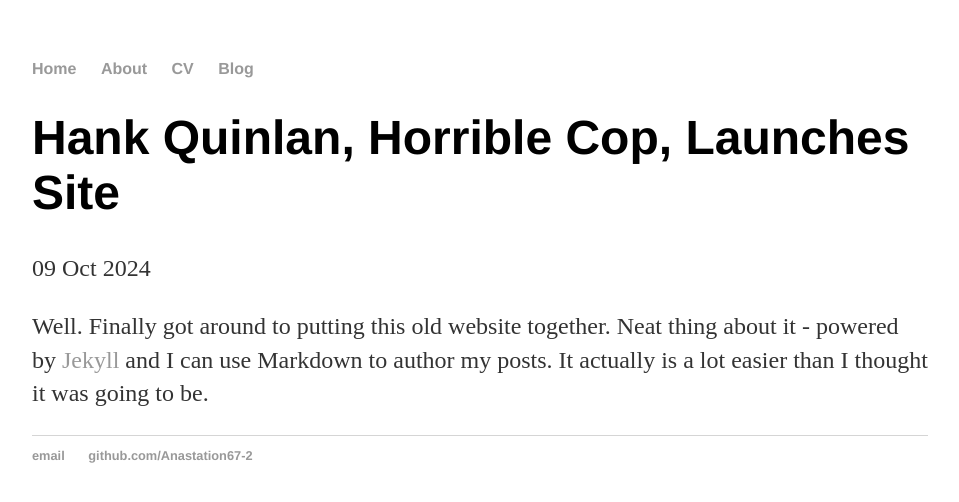
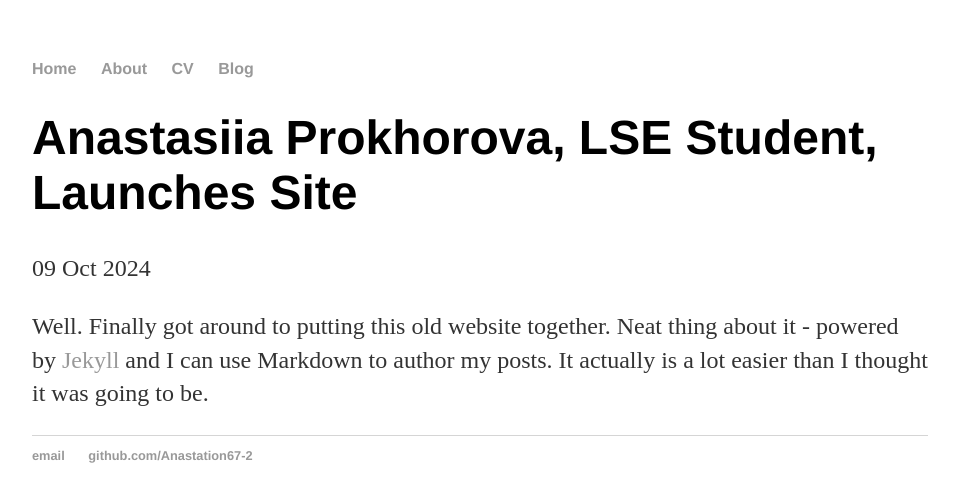
Before and after one commit to Anastation67-2/Anastation67-2.github.io, a Jekyll site: the page built from _posts/2024-10-09-hank-quinlan-site-launched.md, in a window 1280 px wide. Shown: the top 502 px of the page, without its empty margins (160-1119 px from the left). Built offline with Jekyll 4.4.1, drawn with Linux system fonts in a browser that asks for light colours.

Commit message:
Update 2024-10-09-hank-quinlan-site-launched.md

```diff
--- a/_posts/2024-10-09-hank-quinlan-site-launched.md
+++ b/_posts/2024-10-09-hank-quinlan-site-launched.md
@@ -1,6 +1,6 @@
 ---
 layout: post
-title: "Hank Quinlan, Horrible Cop, Launches Site"
+title: "Anastasiia Prokhorova, LSE Student, Launches Site"
 date: 2024-10-09
 ---
 
```
